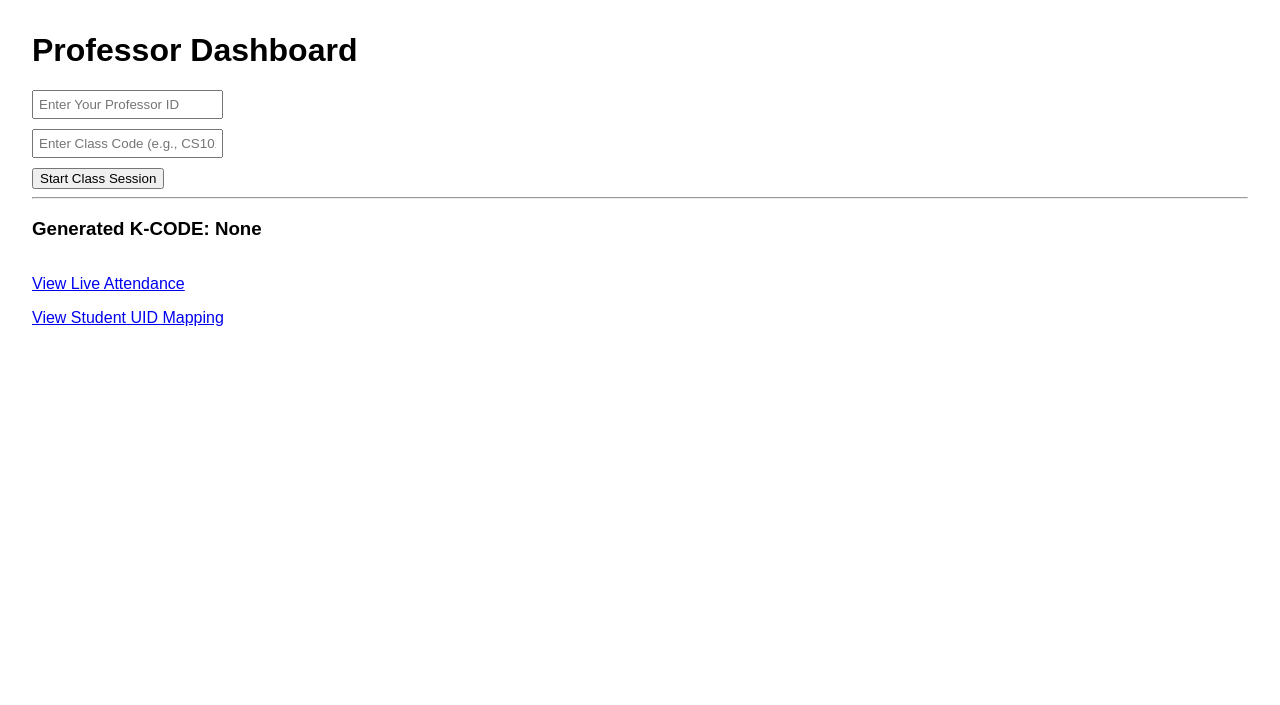
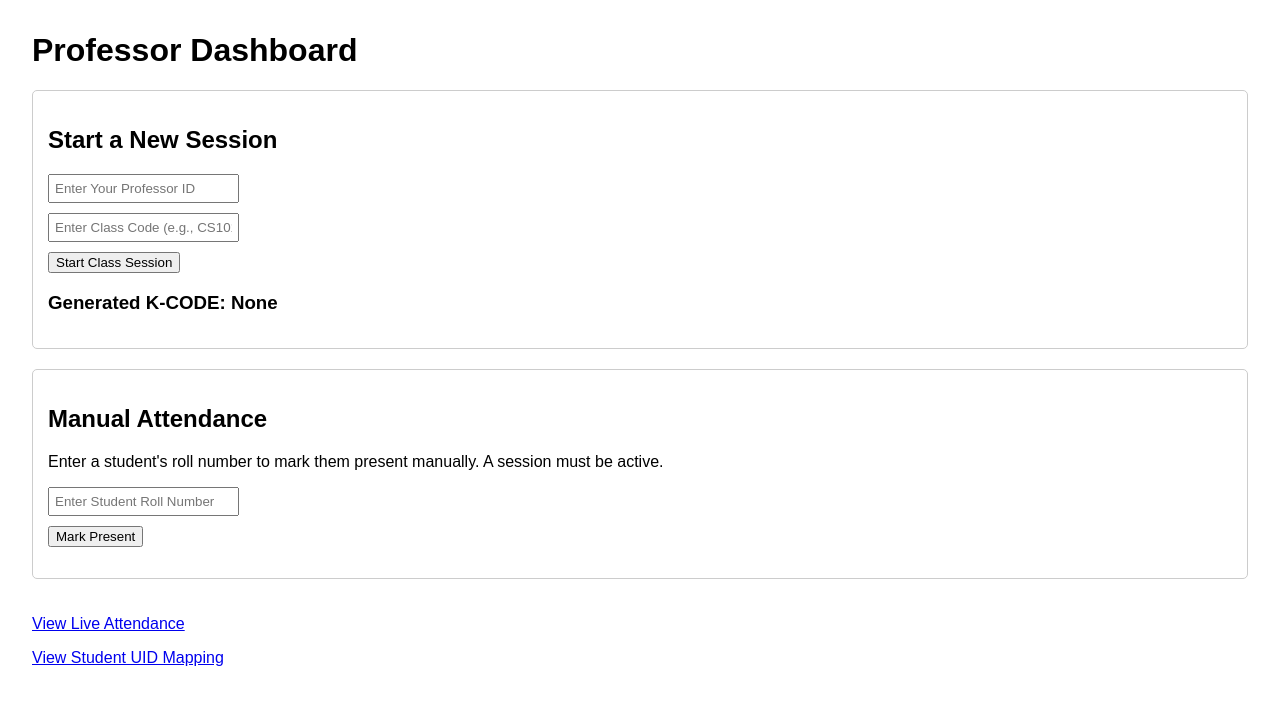
Before and after one commit to SaluguSwarup/attendease, a Flask app: page /professor in a window 1280 px wide. Shown: the top 705 px of the page. Run offline with Flask 3, Linux system fonts and the light colour scheme.

Commit message:
Add support for manual attendence

```diff
--- a/app/routes.py
+++ b/app/routes.py
@@ -73,3 +73,15 @@ def get_attendance():
     # This now returns ALL active sessions
     active_sessions = services.get_all_active_sessions()
     return jsonify(active_sessions)
+@bp.route('/attendance/manual-mark', methods=['POST'])
+def manual_mark():
+    data = request.get_json()
+    roll_no = data.get('roll_no')
+    k_code = data.get('k_code')
+
+    if not roll_no or not k_code:
+        return jsonify({"success": False, "message": "Roll number and K-CODE are required."}), 400
+
+    success, message = services.manual_mark_attendance(roll_no, k_code)
+
+    return jsonify({"success": success, "message": message})
--- a/app/services.py
+++ b/app/services.py
@@ -73,3 +73,30 @@ def get_working_table_data():
     students = conn.execute('SELECT roll_no, uid FROM working_table ORDER BY roll_no').fetchall()
     conn.close()
     return students
+def manual_mark_attendance(roll_no, k_code):
+    """Marks a student present manually for a given session."""
+    # 1. Check if the session is valid
+    if k_code not in sessions:
+        return False, "Invalid K-CODE. The session is not active."
+
+    # 2. Check if the roll number is valid
+    conn = get_db_connection()
+    student = conn.execute('SELECT uid FROM working_table WHERE roll_no = ?', (roll_no,)).fetchone()
+    if not student:
+        conn.close()
+        return False, "This Roll Number does not exist in the system."
+
+    # 3. Check if already marked
+    if roll_no in sessions[k_code]["attendees"]:
+        conn.close()
+        return False, "This student is already marked present."
+
+    # 4. Mark attendance in history and live session
+    class_code = sessions[k_code]["class_code"]
+    conn.execute('INSERT INTO attendance_history (roll_no, course) VALUES (?, ?)', (roll_no, class_code))
+    conn.commit()
+    conn.close()
+
+    sessions[k_code]["attendees"].add(roll_no)
+
+    return True, f"Successfully marked {roll_no} as present."
--- a/app/static/js/professor.js
+++ b/app/static/js/professor.js
@@ -1,9 +1,17 @@
 document.addEventListener('DOMContentLoaded', () => {
+    // Session Start elements
     const startBtn = document.getElementById('startSessionBtn');
     const kCodeDisplay = document.getElementById('k-code-display');
     const profIdInput = document.getElementById('profIdInput');
     const classCodeInput = document.getElementById('classCodeInput');
+    let activeKCode = null;
 
+    // Manual Mark elements
+    const manualMarkBtn = document.getElementById('manualMarkBtn');
+    const manualRollInput = document.getElementById('manualRollInput');
+    const manualStatus = document.getElementById('manual-status');
+
+    // Event listener for starting a session
     startBtn.addEventListener('click', async () => {
         const profId = profIdInput.value;
         const classCode = classCodeInput.value;
@@ -15,21 +23,51 @@ document.addEventListener('DOMContentLoaded', () => {
 
         const response = await fetch('/session/start', {
             method: 'POST',
-            headers: {
-                'Content-Type': 'application/json'
-            },
-            body: JSON.stringify({
-                prof_id: profId,
-                class_code: classCode
-            })
+            headers: {'Content-Type': 'application/json'},
+            body: JSON.stringify({prof_id: profId, class_code: classCode})
         });
 
         const data = await response.json();
         if (data.success) {
-            kCodeDisplay.textContent = data.k_code;
+            activeKCode = data.k_code; // Store the active K-CODE
+            kCodeDisplay.textContent = activeKCode;
             startBtn.disabled = true;
         } else {
             alert(`Error: ${data.message}`);
         }
     });
+
+    // Event listener for manual marking
+    manualMarkBtn.addEventListener('click', async () => {
+        const rollNo = manualRollInput.value.trim();
+        if (!rollNo) {
+            manualStatus.textContent = 'Please enter a roll number.';
+            manualStatus.style.color = 'red';
+            return;
+        }
+        if (!activeKCode) {
+            manualStatus.textContent = 'You must start a session first.';
+            manualStatus.style.color = 'red';
+            return;
+        }
+
+        const response = await fetch('/attendance/manual-mark', {
+            method: 'POST',
+            headers: {'Content-Type': 'application/json'},
+            body: JSON.stringify({
+                roll_no: rollNo,
+                k_code: activeKCode
+            })
+        });
+
+        const result = await response.json();
+        if (result.success) {
+            manualStatus.textContent = result.message;
+            manualStatus.style.color = 'green';
+            manualRollInput.value = ''; // Clear input on success
+        } else {
+            manualStatus.textContent = `Error: ${result.message}`;
+            manualStatus.style.color = 'red';
+        }
+    });
 });
--- a/app/templates/professor.html
+++ b/app/templates/professor.html
@@ -5,19 +5,29 @@
     <title>Professor Dashboard</title>
     <style>
         body { font-family: sans-serif; margin: 2em; }
+        .section { border: 1px solid #ccc; padding: 15px; margin-bottom: 20px; border-radius: 5px; }
         input { display: block; margin-bottom: 10px; padding: 5px; }
         a { display: inline-block; margin-top: 1em; }
     </style>
 </head>
 <body>
     <h1>Professor Dashboard</h1>
-    <div>
+
+    <div class="section">
+        <h2>Start a New Session</h2>
         <input type="text" id="profIdInput" placeholder="Enter Your Professor ID">
         <input type="text" id="classCodeInput" placeholder="Enter Class Code (e.g., CS101)">
         <button id="startSessionBtn">Start Class Session</button>
+        <h3>Generated K-CODE: <span id="k-code-display">None</span></h3>
     </div>
-    <hr>
-    <h3>Generated K-CODE: <span id="k-code-display">None</span></h3>
+
+    <div class="section">
+        <h2>Manual Attendance</h2>
+        <p>Enter a student's roll number to mark them present manually. A session must be active.</p>
+        <input type="text" id="manualRollInput" placeholder="Enter Student Roll Number">
+        <button id="manualMarkBtn">Mark Present</button>
+        <p id="manual-status"></p>
+    </div>
 
     <div>
         <a href="/attendance" target="_blank">View Live Attendance</a>
```
Also changed, not shown: instance/database.db.
